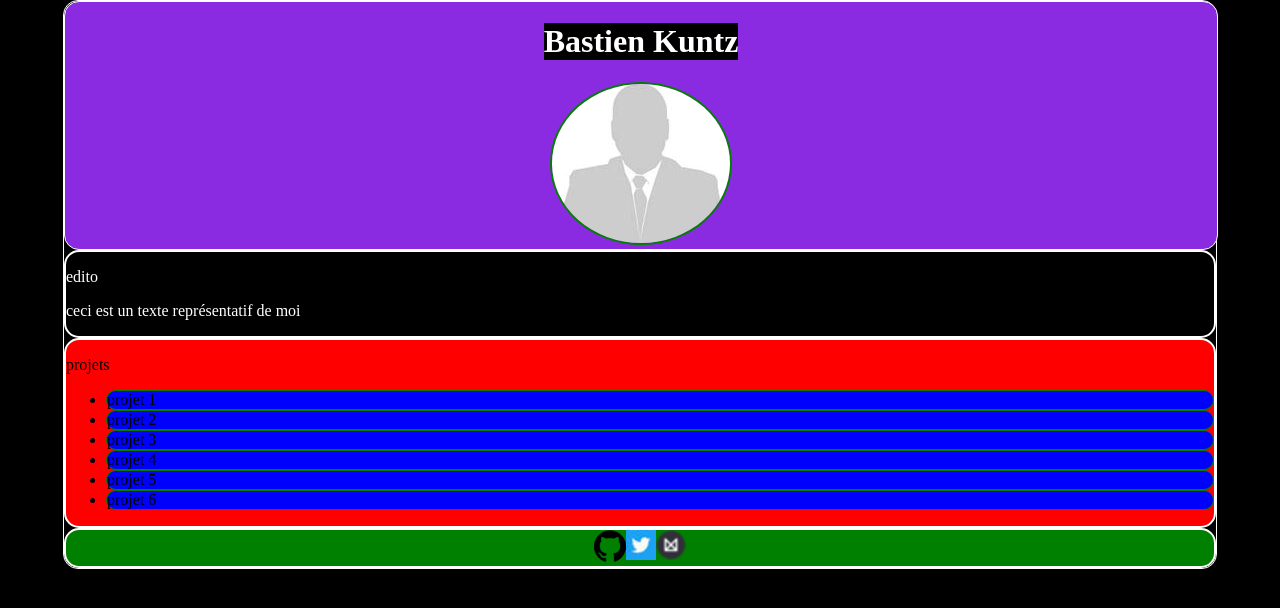
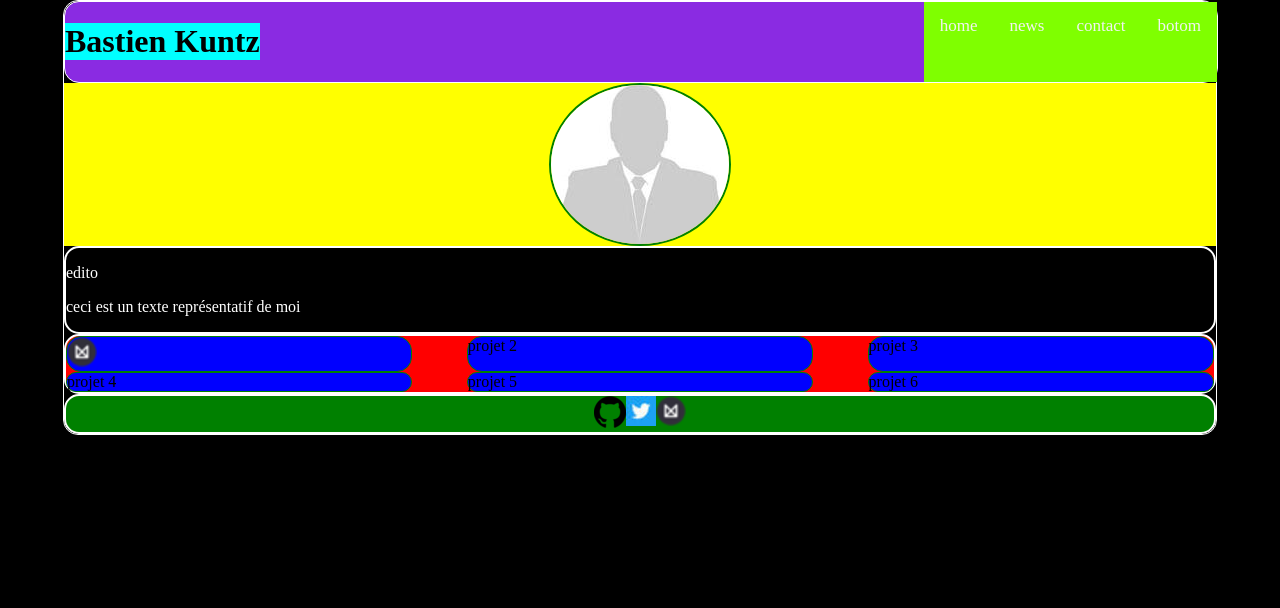
Before and after one commit to CrowHugin/projet-portfolio, a plain HTML site: page index.html in a window 1280 px wide. Drawn offline with Linux system fonts and the light colour scheme.

Commit message:
add menu

```diff
--- a/css/styles.css
+++ b/css/styles.css
@@ -5,7 +5,7 @@ body{
     width: 90%;
     margin:auto;
 }
-h1{
+.topclass_bar{
     background-color: black;
     display : flex;
     color: white;
@@ -13,12 +13,12 @@ h1{
 header{
     background-color: blueviolet;
     display:flex;
-    flex-direction: column;
+    justify-content: space-between;
     border: 1px solid white;
     border-radius: 15px;
     width: 100%;
     margin: 0;
-    align-items: center;
+
 }
 footer{
     background-color: green;
@@ -27,8 +27,8 @@ footer{
     border-radius: 15px;
     border : 2px solid white;
 }
-div img{
-    border-radius: 50%;
+#image{
+    border-radius: 100%;
     border: 2px solid green;
 }
 #edito{
@@ -39,37 +39,84 @@ div img{
 
 }
 #projet{
+    display: flex;
+    flex-flow: row wrap;
+    justify-content: space-between  ;
     background-color: red;
     border-radius: 15px;
     border : 2px solid white;
+
 }
 #prj1{
     background-color: blue;
     border-radius: 15px;
     border: 1px solid green;
+    width: 30%;
 }
 #prj2{
     background-color: blue;
     border-radius: 15px;
     border: 1px solid green;
+    width: 30%;
 }
 #prj3{
     background-color: blue;
     border-radius: 15px;
     border: 1px solid green;
+    width: 30%;
 }
 #prj4{
     background-color: blue;
     border-radius: 15px;
     border: 1px solid green;
+    width: 30%;
 }
 #prj5{
     background-color: blue;
     border-radius: 15px;
     border: 1px solid green;
+    width: 30%;
 }
 #prj6{
     background-color: blue;
     border-radius: 15px;
     border: 1px solid green;
+    width: 30%;
 }
+
+.imageprofil{
+    display: flex;
+    background-color: yellow;
+    justify-content: center;
+}
+
+h1{
+    background-color: aqua;
+}
+#menu{
+    background-color: chartreuse;
+}
+
+.topclass_bar {
+    background-color: #333;
+    overflow: hidden;
+  }
+
+  .topclass_bar a {
+    float: left;
+    color: #f2f2f2;
+    text-align: center;
+    padding: 14px 16px;
+    text-decoration: none;
+    font-size: 17px;
+  }
+
+  .topclass_bar a:hover {
+    background-color: #ddd;
+    color: black;
+  }
+
+  .topclass_bar a.active {
+    background-color: #04AA6D;
+    color: white;
+  }
--- a/index.html
+++ b/index.html
@@ -8,35 +8,45 @@
 
 </head>
 <body>
+
     <header>
+        <h1><b>Bastien Kuntz</b></h1>
+        <div class="topclass_bar" id="Topnav">
+
+            <div id="menu">
+                <a href="#home">home</a>
+                <a href="#news">news</a>
+                <a href="#contact">contact</a>
+                <a href="#botom">botom</a>
+            </div>
         <!--section logo-->
-            <h1><b>Bastien Kuntz</b></h1>
+
         <!--section menu de navigation-->
+        </div>
 
 
-        <!--scction photo-->
-        <div><img src="image/imgprofil.jpeg" ></img></div>
 
     </header>
+    <!--scction photo-->
+    <section class="imageprofil"><img id="image"  src="image/imgprofil.jpeg" ></img></section>
     <main>
         <!--section edito-->
-        <div id="edito">
+        <section id="edito">
         <p >edito</p>
         <p>ceci est un texte représentatif de moi</p>
-        </div>
+        </section>
         <!--projets-->
-        <div id="projet">
-        <p> projets</p>
-        <ul>
-            <li id="prj1">projet 1</li>
-            <li id="prj2">projet 2</li>
-            <li id="prj3">projet 3</li>
-            <li id="prj4">projet 4</li>
-            <li id="prj5">projet 5</li>
-            <li id="prj6">projet 6</li>
+        <section id="projet">
 
-        </ul>
-    </div>
+            <div id="prj1"><img src="image/img milanote.png"></img></div>
+            <div id="prj2">projet 2</div>
+            <div id="prj3">projet 3</div>
+            <div id="prj4">projet 4</div>
+            <div id="prj5">projet 5</div>
+            <div id="prj6">projet 6</div>
+
+
+    </section>
         <!--contacts-->
         <!-- formulaire en javascript-->
 
@@ -49,5 +59,6 @@
             <a href="https://twitter.com/NainBes" target="_blank"><img src="image/imgTwitter.jpg"></a>
             <a href="https://app.milanote.com/1QDzbt1P4Usdu6/home" target="_blank"><img src="image/img milanote.png"></a>
     </footer>
+    <script src="javascript/index.js"></script>
 </body>
 </html>
```
